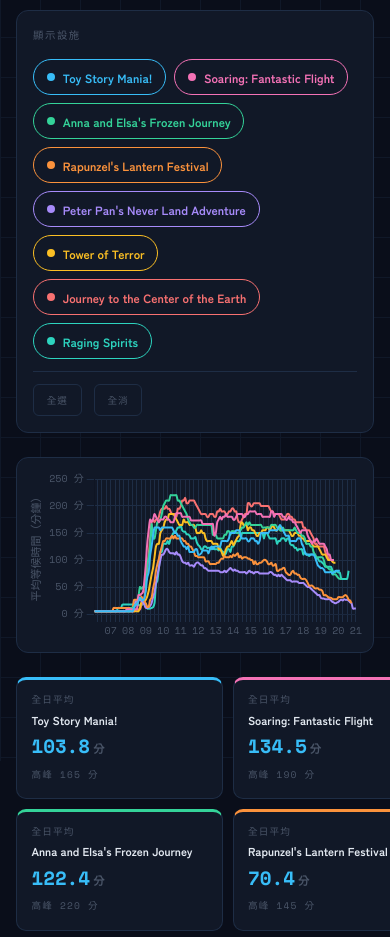
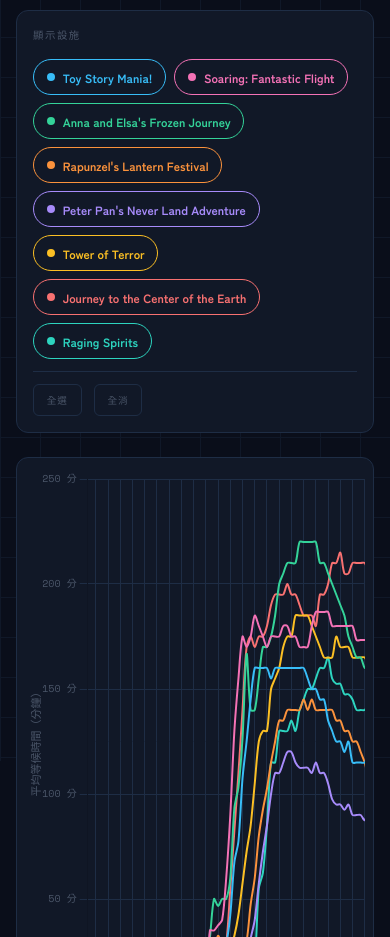
Before and after one commit to csiejimmyliu/tokyo_disney_waiting_time, a plain HTML site: page index.html in a window 390 px wide. Shown: the part 83-1020 px from the top of the page. Drawn offline with nearby package versions, Linux system fonts and the light colour scheme.

Commit message:
add scroll

```diff
--- a/index.html
+++ b/index.html
@@ -193,8 +193,17 @@
     position: relative;
   }
 
-  .chart-wrap canvas {
-    max-height: 480px;
+  /* 桌面：捲軸容器不需要捲動 */
+  .chart-scroll {
+    overflow-x: auto;
+    -webkit-overflow-scrolling: touch;
+  }
+
+  /* 桌面：chart 高度固定，寬度自適應 */
+  .chart-inner {
+    position: relative;
+    height: 480px;
+    min-width: 100%;
   }
 
   /* ── Stats bar ── */
@@ -244,7 +253,7 @@
     margin-left: 0.2rem;
   }
 
-  /* ── Mobile ── */
+  /* ── Mobile 直立 ── */
   @media (max-width: 640px) {
     body {
       padding: 1rem;
@@ -274,7 +283,6 @@
     .ride-chip {
       font-size: 0.75rem;
       padding: 0.45rem 0.8rem;
-      /* 更大的觸控區域 */
       min-height: 36px;
     }
 
@@ -282,8 +290,10 @@
       padding: 0.75rem 0.5rem;
     }
 
-    .chart-wrap canvas {
-      max-height: 280px;
+    /* 直立：原本 280px × 2 = 560px */
+    .chart-inner {
+      height: 560px;
+      min-width: 800px; /* 超出螢幕寬度，觸發橫向捲軸 */
     }
 
     /* stats 手機改成 2 欄 */
@@ -310,6 +320,24 @@
       font-size: 0.6rem;
       padding: 0.35rem 0.8rem;
       min-height: 32px;
+    }
+  }
+
+  /* ── Mobile 橫向 ── */
+  /* 橫向時 window.innerHeight 較小，用 orientation: landscape 偵測 */
+  @media (max-width: 900px) and (orientation: landscape) {
+    body {
+      padding: 0.75rem 1rem;
+    }
+
+    .chart-wrap {
+      padding: 0.75rem 0.5rem;
+    }
+
+    /* 橫向：原本 480px × 1.2 = 576px */
+    .chart-inner {
+      height: 576px;
+      min-width: 1000px; /* 橫向螢幕較寬，min-width 也加大 */
     }
   }
 </style>
@@ -344,7 +372,11 @@
 
     <!-- Chart -->
     <div class="chart-wrap">
-      <canvas id="myChart"></canvas>
+      <div class="chart-scroll">
+        <div class="chart-inner">
+          <canvas id="myChart"></canvas>
+        </div>
+      </div>
     </div>
 
     <!-- Stats -->
@@ -462,6 +494,7 @@
     data: { labels: slots, datasets },
     options: {
       responsive: true,
+      maintainAspectRatio: false,  // 讓圖表填滿 .chart-inner 的高度
       interaction: { mode: 'index', intersect: false },
       plugins: {
         legend: { display: false },
@@ -485,7 +518,6 @@
           grid: {
             color: (ctx) => {
               const label = ctx.chart.data.labels[ctx.index] || '';
-              // 只在 :00 或 :15 或 :30 或 :45 畫 grid line
               const min = label.slice(3, 5);
               return ['00','15','30','45'].includes(min) ? '#1e2d45' : 'transparent';
             }
@@ -578,6 +610,8 @@
 }
 
 loadCSV();
+
+// ── 螢幕旋轉時強制 resize chart ──
 function onOrientationChange() {
   setTimeout(() => {
     if (chart) chart.resize();
@@ -593,7 +627,6 @@
     if (chart) chart.resize();
   }, 150);
 });
-
 </script>
 </body>
 </html>
```
